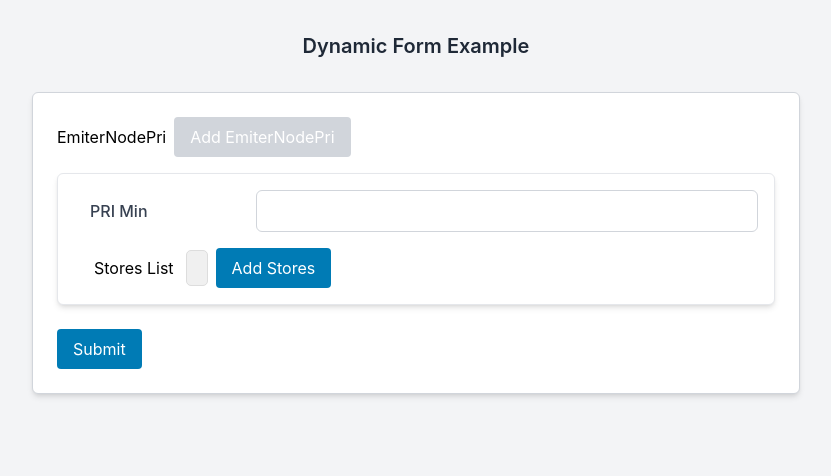
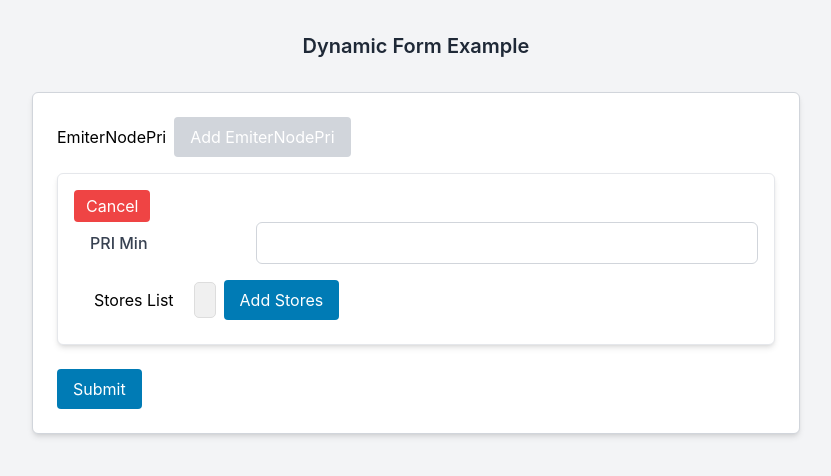
Before and after one commit to ayseberfinozcubuk/treeFormReact, a React (Create React App) app: page / in a window 1280 px wide. Both pictures are taken after a click on the button "Add EmiterNodePri". Shown: the top 476 px of the page, without its empty margins (224-1055 px from the left). Built offline with nearby package versions, Linux system fonts and the light colour scheme.

Commit message:
cancel button action
TODO: return value needs review

```diff
--- a/src/App.js
+++ b/src/App.js
@@ -31,6 +31,12 @@ const App = () => {
     setFormStarted(true); // Show the DynamicForm
   };
 
+  // Function to handle removal of the form instance
+  const handleRemoveForm = () => {
+    setFormStarted(false); // Stop rendering the form
+    setIsClicked(false); // Enable the "Add EmiterNodePri" button again
+  };
+
   return (
     <div className="min-h-screen bg-gray-100 flex flex-col items-center justify-start py-8">
       {/* The header/title at the top */}
@@ -59,6 +65,7 @@ const App = () => {
               key={formKey}
               jsonPath={`/SampleData/${root}.json`}
               indentLevel={1} // Start one tab to the right
+              onRemove={handleRemoveForm} // Pass the remove function
             />
           </div>
         )}
--- a/src/Components/CancelButton.jsx
+++ b/src/Components/CancelButton.jsx
@@ -1,17 +1,19 @@
-// CancelButton.jsx
 import React from "react";
-import { Button } from "primereact/button";
+import PropTypes from "prop-types";
 
-const CancelButton = ({ onCancel }) => {
+const CancelButton = ({ onClick }) => {
   return (
-    <Button
-      label="Cancel"
-      icon="pi pi-times"
-      onClick={onCancel}
-      className="ml-2 p-button-rounded p-button-success"
-      style={{ padding: "0.75rem 1.5rem" }}
-    />
+    <button
+      className="bg-red-500 text-white py-1 px-3 rounded hover:bg-red-600"
+      onClick={onClick}
+    >
+      Cancel
+    </button>
   );
 };
 
+CancelButton.propTypes = {
+  onClick: PropTypes.func.isRequired, // Ensure it's required and called correctly
+};
+
 export default CancelButton;
--- a/src/Components/DynamicForm.jsx
+++ b/src/Components/DynamicForm.jsx
@@ -1,12 +1,16 @@
-// DynamicForm.jsx
 import React, { useEffect, useState } from "react";
 import InputForm from "./InputForm";
 import ListForm from "./ListForm";
+import CancelButton from "./CancelButton";
+import { useFormStore } from "../store/useFormStore";
 
 const DynamicForm = ({ jsonPath, path = "", parentId, indentLevel = 0 }) => {
   const [data, setData] = useState(null);
   const [loading, setLoading] = useState(false);
   const [error, setError] = useState(null);
+  const [isVisible, setIsVisible] = useState(true); // State to track visibility
+
+  const { removeFormSection } = useFormStore();
 
   useEffect(() => {
     setLoading(true);
@@ -22,6 +26,16 @@ const DynamicForm = ({ jsonPath, path = "", parentId, indentLevel = 0 }) => {
 
   if (loading) return <p>Loading form data...</p>;
   if (error) return <p>{error}</p>;
+
+  // Handler for cancelling (removing) a section
+  const handleCancel = () => {
+    removeFormSection(path); // Remove the input values from the state (Zustand)
+    setIsVisible(false); // Hide the component by setting visibility to false
+  };
+
+  if (!isVisible) {
+    return null; // When isVisible is false, render nothing (removes the component)
+  }
 
   const renderInput = (property) => {
     if (property.Type === "List") {
@@ -47,6 +61,8 @@ const DynamicForm = ({ jsonPath, path = "", parentId, indentLevel = 0 }) => {
 
   return (
     <div className={`p-4 border border-gray-200 rounded-md bg-white shadow-md`}>
+      <CancelButton onClick={handleCancel} /> {/* Use onClick here */}
+      {/* Render the form inputs */}
       {data?.Properties.map(renderInput)}
     </div>
   );
--- a/src/Components/ListForm.jsx
+++ b/src/Components/ListForm.jsx
@@ -1,6 +1,6 @@
 import React, { useState } from "react";
 import FormButton from "./FormButton";
-import ExtendShrinkButton from "./ExtendShrinkButton"; // Import ExtendShrinkButton
+import ExtendShrinkButton from "./ExtendShrinkButton";
 import DynamicForm from "./DynamicForm";
 import { useFormStore } from "../store/useFormStore";
 import { v4 as uuidv4 } from "uuid";
@@ -36,9 +36,11 @@ const ListForm = ({ property, path, parentId, indentLevel }) => {
   return (
     <div style={{ marginLeft: `${indentLevel * 20}px` }}>
       {/* Label and ExtendShrinkButton */}
-      <div className="flex items-center">
+      <div className="flex items-center mb-2">
         <label>{Label}</label>
-        <ExtendShrinkButton isExtended={isExpanded} onToggle={handleToggle} />
+        <div className="ml-2">
+          <ExtendShrinkButton isExtended={isExpanded} onToggle={handleToggle} />
+        </div>
         {/* Form Button */}
         <FormButton
           label={`Add ${Name}`} // E.g., Add Stores
--- a/src/components/FormButton.jsx
+++ b/src/components/FormButton.jsx
@@ -4,11 +4,11 @@ import PropTypes from "prop-types";
 
 const FormButton = ({
   label,
-  icon,
+  icon = "", // Default parameter for icon
   onClick,
-  disabled = false,
-  className = "",
-  style = {}, // Accept custom style
+  disabled = false, // Default parameter for disabled
+  className = "", // Default parameter for className
+  style = {}, // Default parameter for style
 }) => {
   // Combine default and custom styles (use custom styles to override)
   const combinedStyles = {
@@ -41,11 +41,4 @@ FormButton.propTypes = {
   style: PropTypes.object,
 };
 
-FormButton.defaultProps = {
-  icon: "",
-  disabled: false,
-  className: "",
-  style: {}, // Empty style object by default
-};
-
 export default FormButton;
--- a/src/store/useFormStore.js
+++ b/src/store/useFormStore.js
@@ -1,3 +1,4 @@
+// useFormStore.js
 import { create } from "zustand";
 
 export const useFormStore = create((set) => ({
@@ -25,6 +26,20 @@ export const useFormStore = create((set) => ({
       },
     })),
 
+  // Remove form section and its values
+  removeFormSection: (path) =>
+    set((state) => {
+      const updatedFormValues = { ...state.formValues };
+      const keys = Object.keys(updatedFormValues);
+      keys.forEach((key) => {
+        if (key.startsWith(path)) {
+          delete updatedFormValues[key];
+        }
+      });
+
+      return { formValues: updatedFormValues };
+    }),
+
   // Reset form values and subforms
   resetFormValues: () =>
     set(() => ({
```
